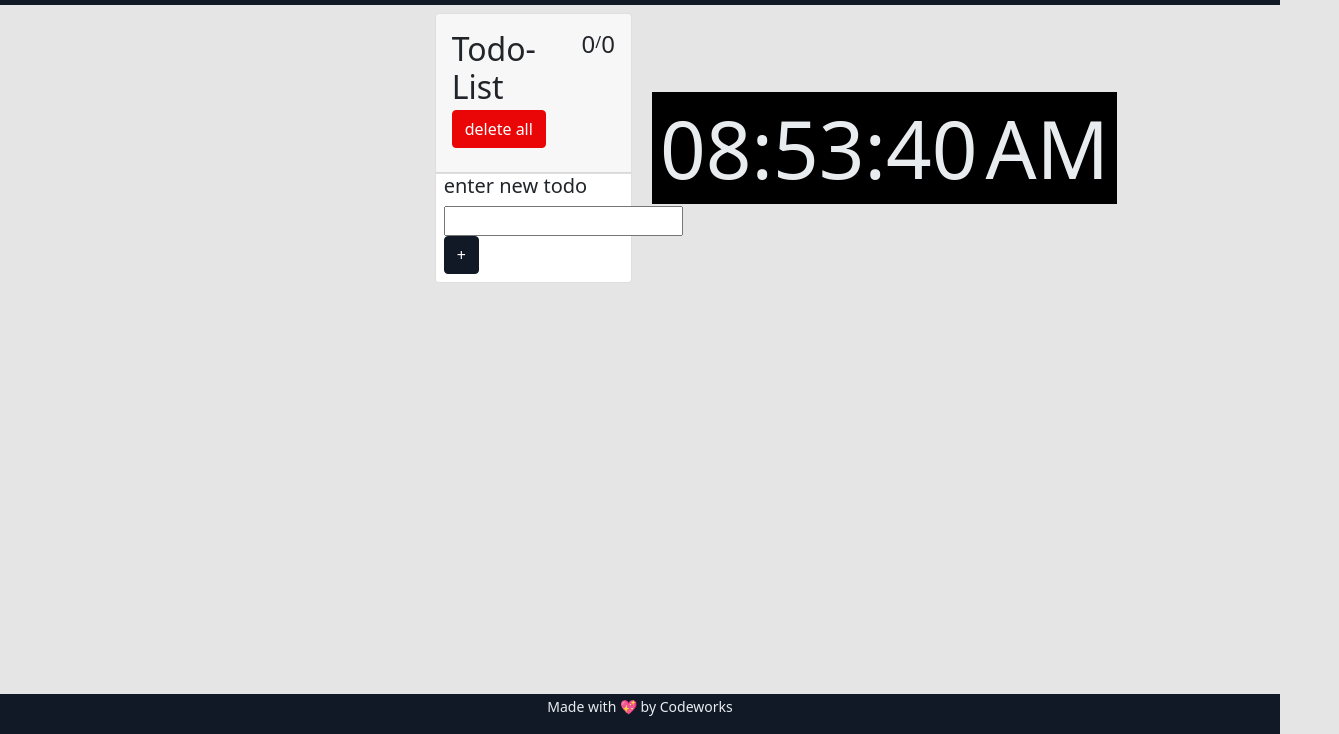
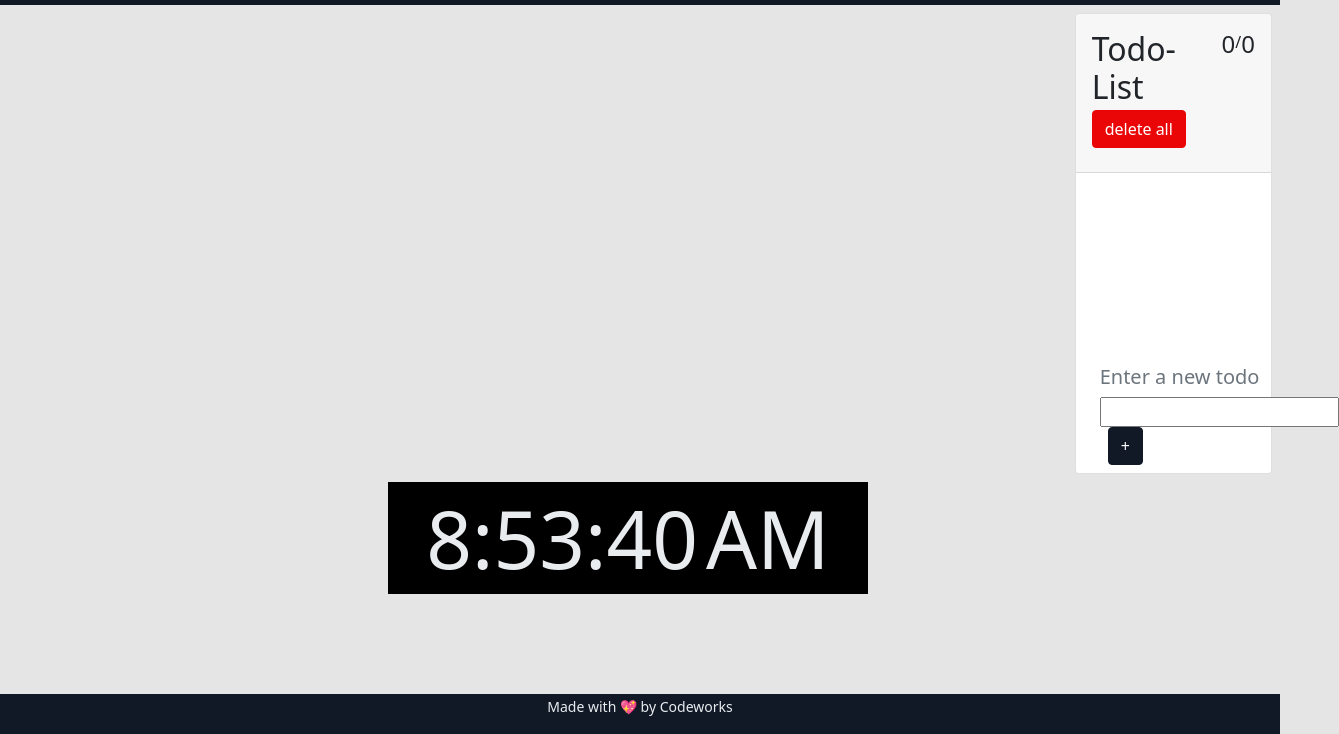
Before and after one commit to DariusDeah/inspire, a website with bundled scripts: page index.html in a window 1280 px wide. Shown: the part 66-800 px from the top of the page, 1339 px wide, since content can reach past the window. Built offline with nearby package versions, Linux system fonts and the light colour scheme; no server answers.

Commit message:
layout adjustsments

```diff
--- a/app/Controllers/TimeController.js
+++ b/app/Controllers/TimeController.js
@@ -15,11 +15,11 @@
         hoursTime = hoursTime - 12;
    }
 // adds a 0 infront of single digit numbers
-  let hT =  (hoursTime < 10) ? ` 0${hoursTime}` : hoursTime;
-  let mT =  (minutesTime < 10) ? ` 0${minutesTime}` : minutesTime;
- let  sT = ( secondsTime < 10)  ?  ` 0${secondsTime}`: secondsTime;
+  // let hT =  (hoursTime < 10) ? ` 0${hoursTime}` : hoursTime;
+  let mT =  (minutesTime < 10) ? `0${minutesTime}` : minutesTime;
+ let  sT = ( secondsTime < 10)  ?  `0${secondsTime}`: secondsTime;
 
-   let fullTime = `${hT}:${mT}:${sT}`
+   let fullTime = `${hoursTime}:${mT}:${sT}`
    document.getElementById('time').innerText = fullTime
    document.getElementById('amPM').innerText = timeStatus
    console.log(hoursTime);
--- a/app/Models/Weather.js
+++ b/app/Models/Weather.js
@@ -6,17 +6,24 @@ export class Weather{
     this.celsi = Math.floor(weatherData.main.temp - 273.15);
     this.icon = weatherData.weather[0].icon;
     this.location = weatherData.name
+    this.wind = weatherData.wind.speed
 
   }
   get weatherTemplate() {
      return /*html*/`
-  <div class="card selectable " onclick="app.weatherController.changeTempStatus()" >
+  <div class="card selectable mb-2 " onclick="app.weatherController.changeTempStatus()" >
     <div class="text-center">
     <h4>${this.location}</h4>
 <img src="http://openweathermap.org/img/wn/${this.icon}.png" alt="">
     </div>
     <div class="d-flex">
-    <h3 id="temp-status">${this.faren}</h3><span>°</span> <span id="temp-symbol">F</span>
+    <h3 id="temp-status">${this.temp}</h3><span>°</span> <span id="temp-symbol">k</span>
+    </div>
+  </div>
+
+  <div class="card " >
+    <div class="d-flex">
+    <h3 id="temp-status">Wind: ${this.wind} mph</h3>
     </div>
   </div>`
   }
--- a/assets/style/style.css
+++ b/assets/style/style.css
@@ -3,3 +3,7 @@
   text-decoration: line-through;
   background-color: brown !important;
 }
+
+.clock {
+  background-color: rgba(0, 0, 0, 0.397) !important;
+}
--- a/index.html
+++ b/index.html
@@ -32,16 +32,15 @@
 
 
 
+    <div class="row">
+      <div class="col-lg-2 mt-2 weather-card" id="weather"></div>
 
-    <div class="row">
-      <div class="col-lg-2" id="weather"></div>
-
-      <div class="col-2" id="quote">
+      <div class="col-lg-2 m-auto" id="quote">
 
       </div>
       <div class="col-lg-2 p-2">
         <div class="card">
-          <div class="card-header p-3 d-flex justify-content-between">
+          <div class="card-header p-3 d-flex justify-content-between ">
             <h2>Todo-List <button class="btn btn-danger" onclick="app.taskController.deleteAllTask()">delete
                 all</button>
             </h2>
@@ -49,21 +48,26 @@
             <span>/</span>
             <h4 id="task-total">0</h4>
           </div>
-          <ul class="list-group list-group-flush" id="task">
-          </ul>
-          <footer class="ps-2 pb-2">
-            <h5>enter new todo </h5>
+          <div class="overflow-auto" style="height: 12rem;">
+            <ul class="list-group list-group-flush " id="task">
+            </ul>
+          </div>
+          <footer class="ps-4 pb-2">
+            <h5 class="text-muted">Enter a new todo </h5>
             <form class="form" onsubmit="app.taskController.addTask(event)">
               <input type="text" name="name">
-              <button type="submit" class="btn btn-dark">+</button>
+              <button type="submit" class="btn btn-dark ms-2">+</button>
             </form>
           </footer>
         </div>
       </div>
-      <div class="col-2 d-flex align-items-center ">
-        <div class="bg-black display-1 text-light text-center d-flex p-2" style="width: 30rem;">
-          <span id="time" class="pe-2">12:45</span>
-          <span id="amPM"></span>
+      <div class="row text-center">
+        <div class="col-lg-12 d-flex align-items-center justify-content-center ">
+          <div class="bg-black display-1 text-light text-center d-flex p-2 justify-content-center clock"
+            style="width: 30rem;">
+            <span id="time" class="pe-2">12:45</span>
+            <span id="amPM"></span>
+          </div>
         </div>
       </div>
     </div>
```
